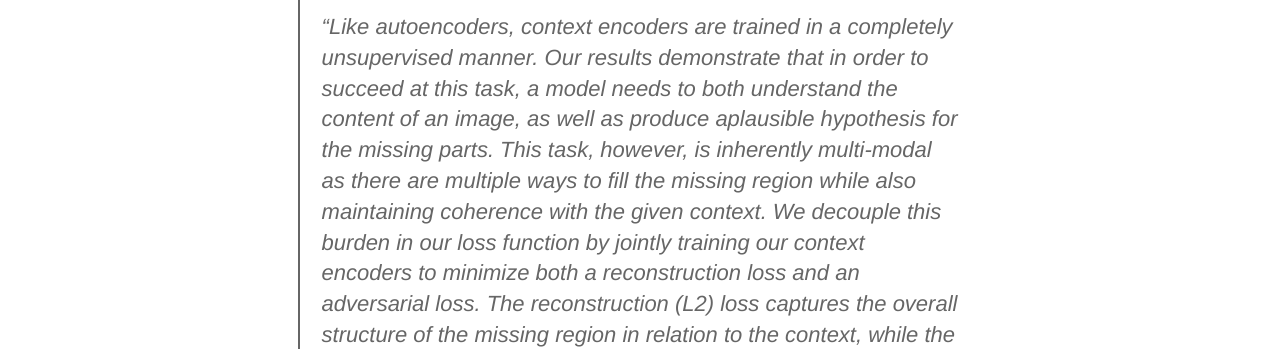
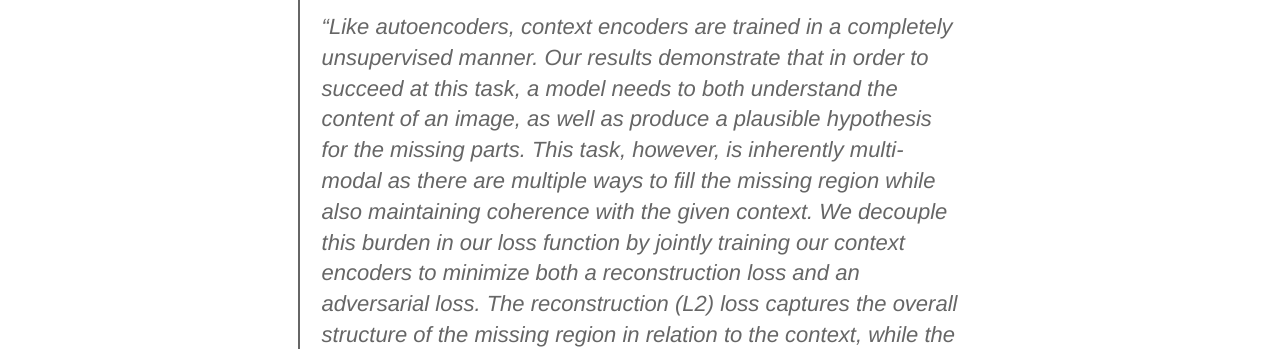
Before and after one commit to malaalam/minuteskeeper, a Jekyll site: the page built from _posts/2019-08-12-12-August-2019.md, in a window 1280 px wide. Shown: the part 297-646 px from the top of the page. Built offline with Jekyll 4.4.1, drawn with Linux system fonts in a browser that asks for light colours; a script that is not in the unit is left out; comment, search, counter and statistics services are not loaded; some of the changed text lies outside the part shown.

Commit message:
Corrected typos

```diff
--- a/_posts/2019-08-12-12-August-2019.md
+++ b/_posts/2019-08-12-12-August-2019.md
@@ -8,7 +8,7 @@ comments: true
 ---
 
 (From [Pathak et al, 2016](https://people.eecs.berkeley.edu/~pathak/papers/cvpr16.pdf))
-> "Like  autoencoders,  context  encoders  are  trained  in  a completely unsupervised manner.  Our results demonstrate that in order to succeed at this task, a model needs to both understand the content of an image,  as well as produce aplausible hypothesis for the missing parts.  This task, however, is inherently multi-modal as there are multiple ways to fill the missing region while also maintaining coherence with the given context. We decouple this burden in our loss function by jointly training our context encoders to minimize both a reconstruction loss and an adversarial loss. The reconstruction (L2) loss captures the overall structure of the missing region in relation to the context, while the the adversarial loss has the effect of picking a particular mode from the distribution."
+> "Like  autoencoders,  context  encoders  are  trained  in  a completely unsupervised manner.  Our results demonstrate that in order to succeed at this task, a model needs to both understand the content of an image,  as well as produce a plausible hypothesis for the missing parts.  This task, however, is inherently multi-modal as there are multiple ways to fill the missing region while also maintaining coherence with the given context. We decouple this burden in our loss function by jointly training our context encoders to minimize both a reconstruction loss and an adversarial loss. The reconstruction (L2) loss captures the overall structure of the missing region in relation to the context, while the the adversarial loss has the effect of picking a particular mode from the distribution."
 
 [Pathak et al, 2016](https://people.eecs.berkeley.edu/~pathak/context_encoder/) employ an unsupervised strategy quite similar to [Noise2Void](https://arxiv.org/abs/1811.10980) but instead for the task of Inpainting. Their loss comprises of two components: an MSE loss (similar to Noise2Void) and an additional adversarial loss, with the former weighted by 0.999 and the latter weighted by 0.001. I wonder whether such a loss could be extended for use to denoise patches?
 
```
